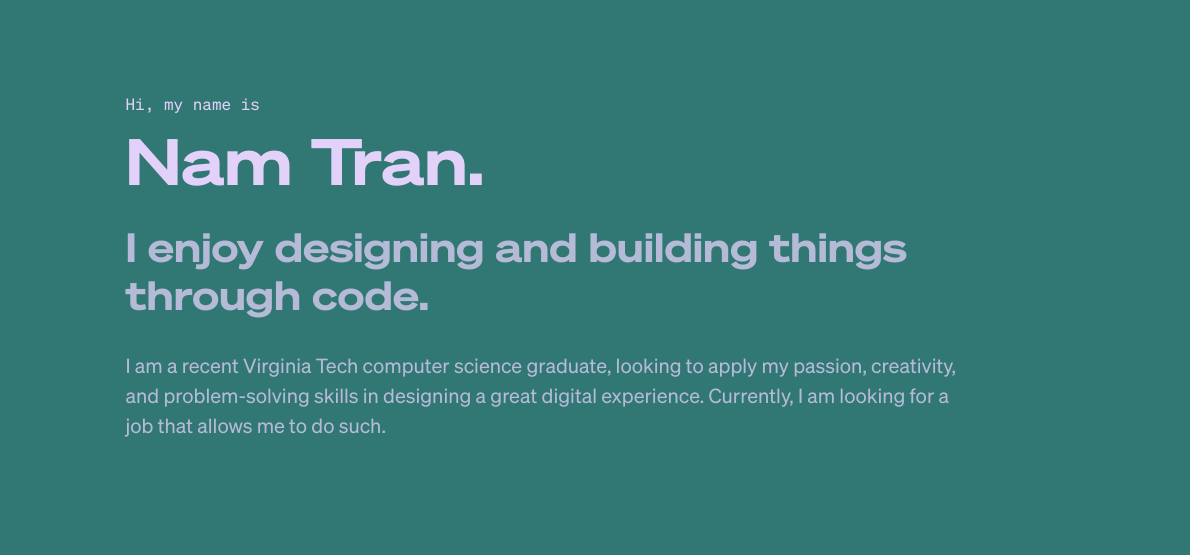
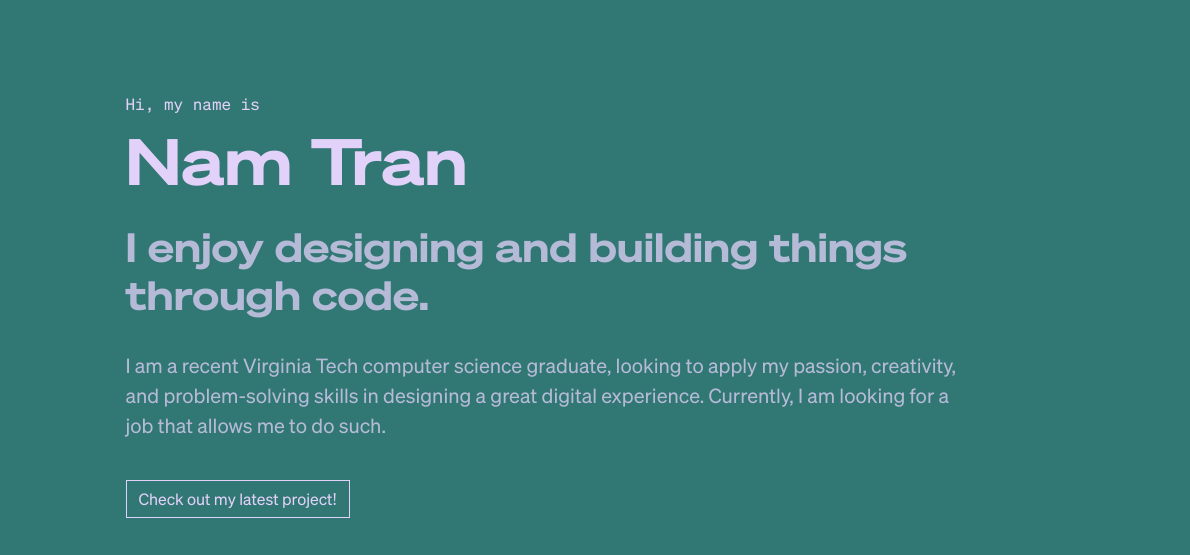
Before and after one commit to avocados23/portfolio-2023, a Gatsby site: page / in a window 1280 px wide. Shown: the part 66-621 px from the top of the page, 90-1280 px from the left. Built offline with nearby package versions, Linux system fonts and the light colour scheme; Gatsby itself is replaced by a stand-in of ours.

Commit message:
updated hero to contain direct URL to availabowl, updated resume, changed about pic to a squared 1x1

```diff
--- a/gatsby-config.js
+++ b/gatsby-config.js
@@ -9,7 +9,9 @@
  */
 module.exports = {
   siteMetadata: {
-    title: 'Nam Tran.'
+    title: 'Nam Tran',
+    description: 'Portfolio website of Nam Tran',
+    siteUrl: 'https://namtran.vercel.app'
   },
   plugins: [],
 }
--- a/src/components/sections/hero.js
+++ b/src/components/sections/hero.js
@@ -1,5 +1,5 @@
 import React, { useContext } from 'react';
-import { Container, Row, Col } from 'react-bootstrap';
+import { Container, Row, Col, Button } from 'react-bootstrap';
 import { ThemeContext } from '../themecontext';
 
 export const Hero = ({title, md}) => {
@@ -19,6 +19,9 @@ export const Hero = ({title, md}) => {
                                 <p style={{marginTop:'32px'}} className="welcome-muted">
                                     I am a recent Virginia Tech computer science graduate, looking to apply my passion, creativity, and problem-solving skills in designing a great digital experience. Currently, I am looking for a job that allows me to do such.
                                 </p>
+                                <Button variant="outline-dark" className="resume-button" style={{marginTop:'24px'}} href="https://www.availabowl.com/">
+                                    <span style={{color:"#E2D1F9"}}>Check out my latest project!</span>
+                                </Button>
                             </Col>
                         </Row>
                     </div>
```
Also changed, not shown: static/me.png, 1 other file.
